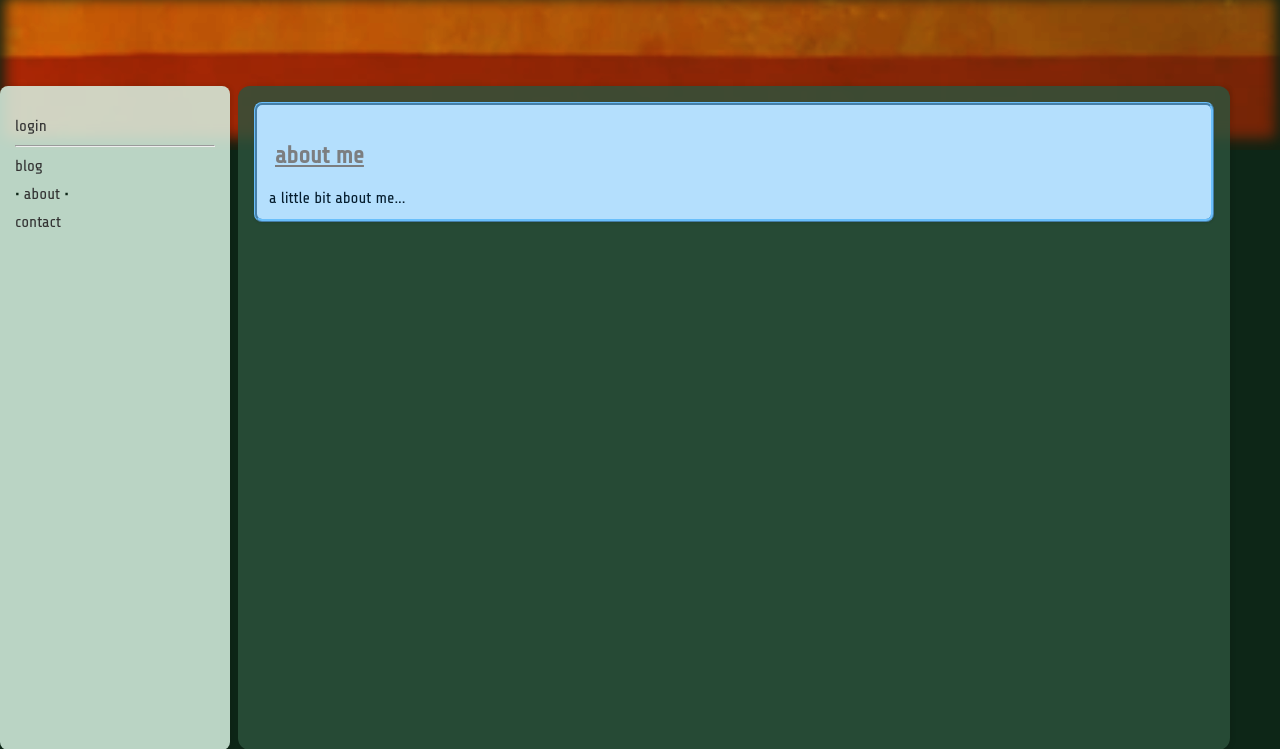
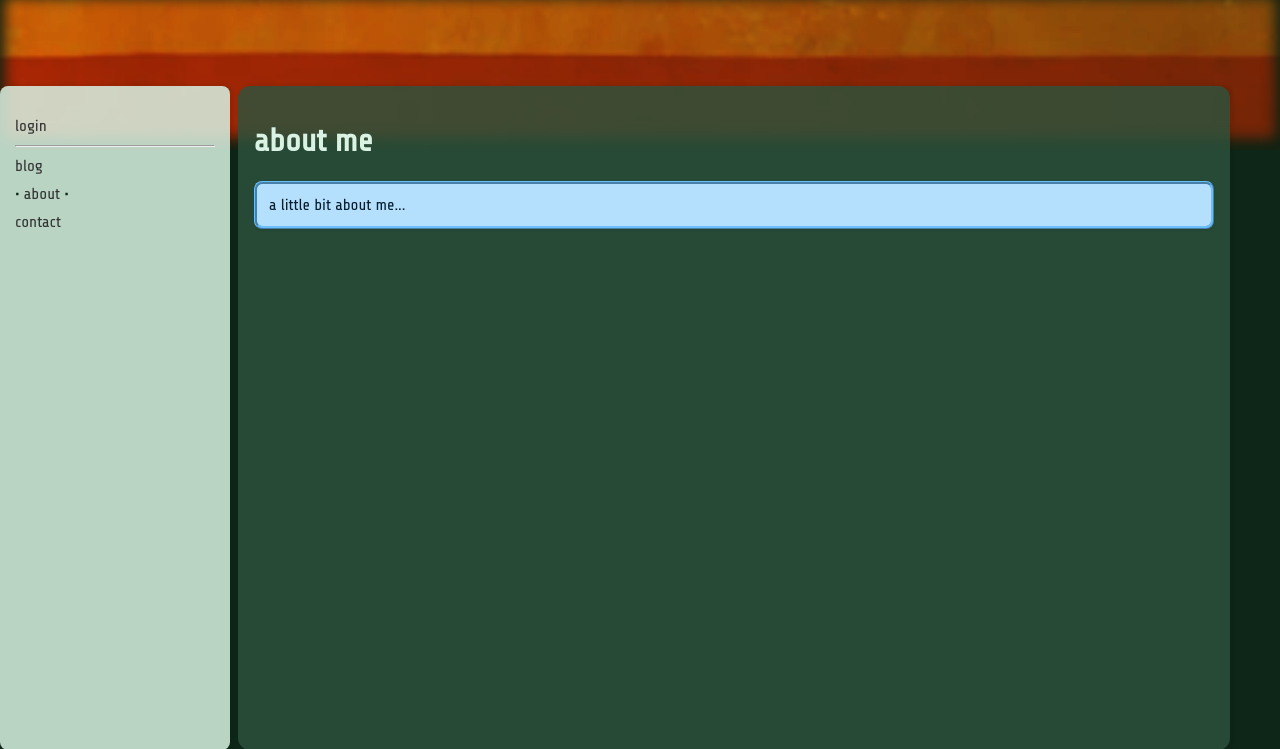
Before and after one commit to turingcompletejeff/flask-site, a Flask app: page /about in a window 1280 px wide. Shown: the top 749 px of the page. Run offline with Flask 3, Linux system fonts and the light colour scheme; some web fonts are replaced.

Commit message:
fixed route error and moved headers

```diff
--- a/app/routes.py
+++ b/app/routes.py
@@ -25,7 +25,7 @@ def about():
 
 # Contact form
 @main_bp.route('/contact')
-def about():
+def contact():
     return render_template('contact.html', current_page="contact")
 
 @main_bp.route('/uploads/blog-posts/<filename>')
--- a/app/templates/about.html
+++ b/app/templates/about.html
@@ -4,10 +4,8 @@
 
 {% block content %}
 
+<h1 class="blog-header">about me</h1>
 <div class="blog-post">
-    <div class="blog-post-header">
-      <h2>about me</h2>
-    </div>
     <div>
       a little bit about me...
     </div>
--- a/app/templates/contact.html
+++ b/app/templates/contact.html
@@ -3,11 +3,8 @@
 {% block title %}contact{% endblock %}
 
 {% block content %}
-
+<h1 class="blog-header">contact form</h1>
 <div class="blog-post">
-    <div class="blog-post-header">
-      <h2>contact form</h2>
-    </div>
     <div>
       <label name="name">your name:<input type="text" name="name" /></label><br />
       <label name="email">your email:<input type="email" name="email" /></label><br />
```
